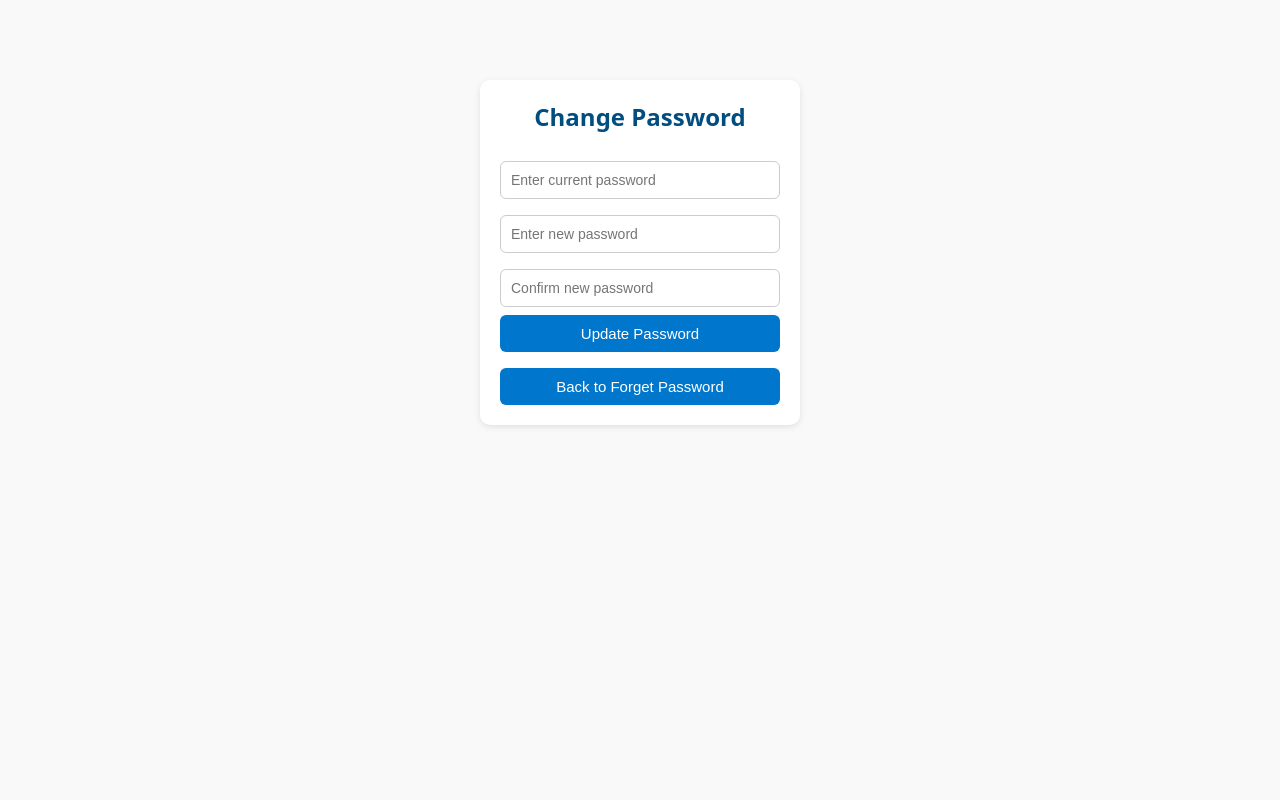
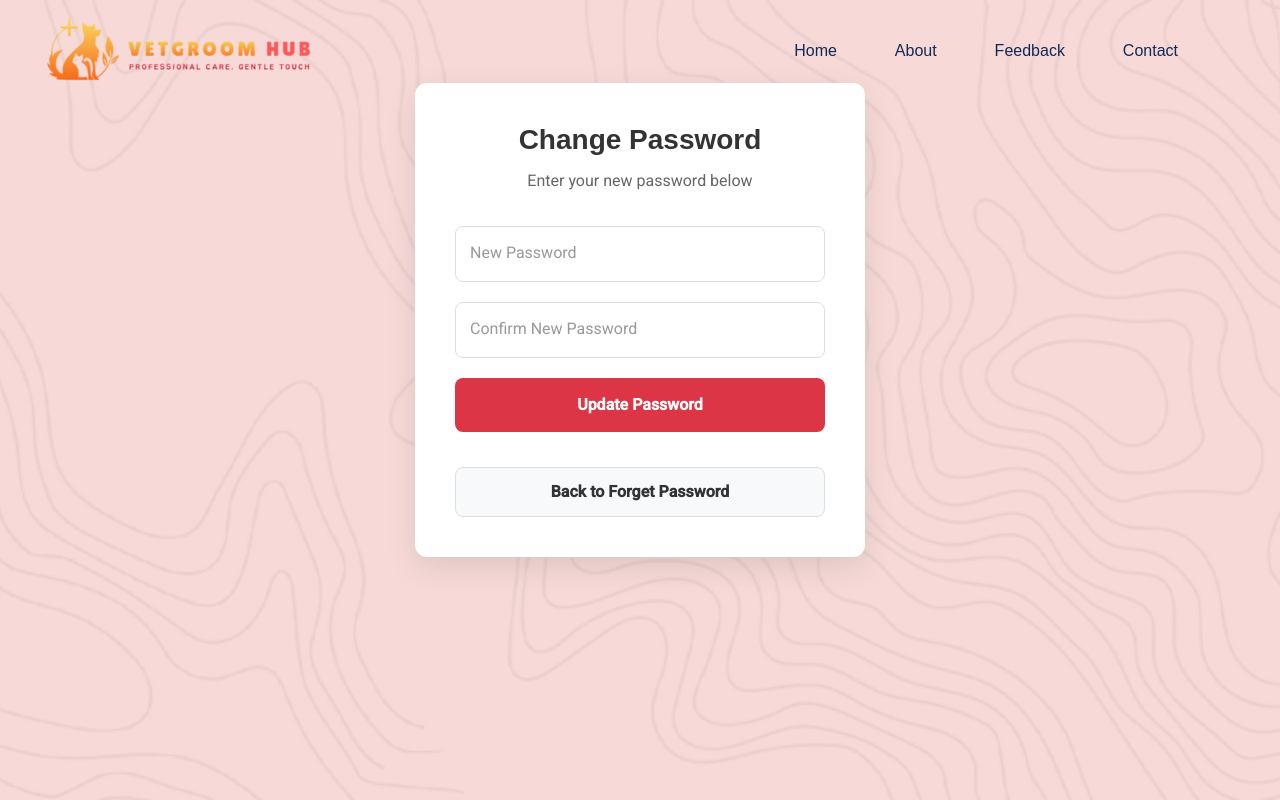
Before and after one commit to jiawei916/SD_SEC42_G01_42, a PHP site: page /vetgroom/changePassword.html in a window 1280 px wide. Run offline with PHP 8.4, Linux system fonts and the light colour scheme; some web fonts are replaced.

Commit message:
UPDATE TEMPLE CHANGE PASSWORD

```diff
--- a/changePassword.html
+++ b/changePassword.html
@@ -1,25 +1,372 @@
+<?php
+session_start();
+
+// Check login session
+$isLoggedIn = isset($_SESSION['user_name']);
+$userName = $isLoggedIn ? $_SESSION['user_name'] : "Guest";
+
+// Determine user role based on session or default to guest
+if (!$isLoggedIn) {
+    $userRole = 'guest';
+} else {
+    // Check if role is stored in session (you should set this during login)
+    if (isset($_SESSION['user_role'])) {
+        $userRole = $_SESSION['user_role'];
+    } else {
+        // Default role for logged-in users without a specific role
+        $userRole = 'customer';
+    }
+}
+?>
 <!DOCTYPE html>
 <html>
 <head>
-    <meta charset="UTF-8">
-    <title>Change Password</title>
-    <link rel="stylesheet" href="style.css">
+    <meta charset="utf-8">
+    <meta http-equiv="x-ua-compatible" content="ie=edge">
+    <title>Change Password - VetGroom Hub</title>
+    <meta name="description" content="Change your VetGroom Hub password">
+    <meta name="viewport" content="width=device-width, initial-scale=1">
+    <link rel="manifest" href="site.webmanifest">
+    <link rel="shortcut icon" type="image/x-icon" href="assets/img/favicon.ico">
+
+    <!-- CSS here -->
+    <link rel="stylesheet" href="assets/css/bootstrap.min.css">
+    <link rel="stylesheet" href="assets/css/owl.carousel.min.css">
+    <link rel="stylesheet" href="assets/css/slicknav.css">
+    <link rel="stylesheet" href="assets/css/flaticon.css">
+    <link rel="stylesheet" href="assets/css/animate.min.css">
+    <link rel="stylesheet" href="assets/css/magnific-popup.css">
+    <link rel="stylesheet" href="assets/css/fontawesome-all.min.css">
+    <link rel="stylesheet" href="assets/css/themify-icons.css">
+    <link rel="stylesheet" href="assets/css/slick.css">
+    <link rel="stylesheet" href="assets/css/nice-select.css">
+    <link rel="stylesheet" href="assets/css/style.css">
+    <style>
+        body {
+            opacity: 0;
+            animation: fadeInAnimation ease 1s;
+            animation-fill-mode: forwards;
+            background-image: url('assets/img/hero/hero2.png');
+            background-repeat: no-repeat;
+            background-attachment: fixed;
+            background-size: cover;
+            background-position: center;
+        }
+
+        @keyframes fadeInAnimation {
+            0% { opacity: 0; }
+            100% { opacity: 1; }
+        }
+
+        /* Password change container styling */
+        .password-change-container {
+            display: flex;
+            justify-content: center;
+            align-items: center;
+            min-height: 80vh;
+            padding: 20px;
+        }
+
+        .password-change-card {
+            background: white;
+            border-radius: 12px;
+            box-shadow: 0 10px 30px rgba(0, 0, 0, 0.1);
+            width: 100%;
+            max-width: 450px;
+            padding: 40px;
+            margin: 40px 0;
+        }
+
+        .password-change-header {
+            text-align: center;
+            margin-bottom: 30px;
+        }
+
+        .password-change-header h2 {
+            color: #333;
+            font-size: 28px;
+            margin-bottom: 10px;
+            font-weight: 700;
+        }
+
+        .password-change-header p {
+            color: #666;
+            font-size: 16px;
+        }
+
+        .form-group {
+            margin-bottom: 20px;
+            position: relative;
+        }
+
+        .input-wrapper {
+            position: relative;
+        }
+
+        .input-wrapper input {
+            width: 100%;
+            padding: 15px;
+            border: 1px solid #ddd;
+            border-radius: 8px;
+            font-size: 16px;
+            transition: border-color 0.3s;
+            box-sizing: border-box;
+        }
+
+        .input-wrapper input:focus {
+            border-color: #3aa9e4;
+            outline: none;
+        }
+
+        .input-wrapper label {
+            position: absolute;
+            top: 15px;
+            left: 15px;
+            color: #999;
+            pointer-events: none;
+            transition: 0.3s;
+            font-size: 16px;
+        }
+
+        .input-wrapper input:focus + label,
+        .input-wrapper input:not(:placeholder-shown) + label {
+            top: -10px;
+            left: 10px;
+            font-size: 12px;
+            background: white;
+            padding: 0 5px;
+            color: #3aa9e4;
+        }
+
+        .password-wrapper {
+            position: relative;
+        }
+
+        .password-toggle {
+            position: absolute;
+            right: 15px;
+            top: 50%;
+            transform: translateY(-50%);
+            background: none;
+            border: none;
+            cursor: pointer;
+            color: #999;
+        }
+
+        .change-btn {
+            width: 100%;
+            padding: 15px;
+            background: #dc3545;
+            color: white;
+            border: none;
+            border-radius: 8px;
+            font-size: 16px;
+            cursor: pointer;
+            transition: background 0.3s;
+            position: relative;
+            overflow: hidden;
+            font-weight: 600;
+        }
+
+        .change-btn:hover {
+            background: #ff707f;
+        }
+
+        .back-btn {
+            width: 100%;
+            padding: 12px;
+            background: #f8f9fa;
+            color: #333;
+            border: 1px solid #ddd;
+            border-radius: 8px;
+            font-size: 16px;
+            cursor: pointer;
+            transition: background 0.3s;
+            margin-top: 0px;
+            font-weight: 600;
+        }
+
+        .back-btn:hover {
+            background: #e9ecef;
+        }
+
+        .btn-text {
+            display: block;
+        }
+
+        .btn-loader {
+            display: none;
+            width: 20px;
+            height: 20px;
+            border: 3px solid rgba(255,255,255,0.3);
+            border-radius: 50%;
+            border-top-color: white;
+            animation: spin 1s linear infinite;
+            position: absolute;
+            top: 50%;
+            left: 50%;
+            margin-top: -10px;
+            margin-left: -10px;
+        }
+
+        @keyframes spin {
+            0% { transform: rotate(0deg); }
+            100% { transform: rotate(360deg); }
+        }
+
+        #message {
+            text-align: center;
+            margin-top: 15px;
+            padding: 10px;
+            border-radius: 5px;
+            font-weight: 500;
+        }
+
+        #message.success {
+            color: green;
+            background: #eaf7ea;
+            border: 1px solid #c3e6c3;
+        }
+
+        #message.error {
+            color: #e74c3c;
+            background: #fdecea;
+            border: 1px solid #f5c6cb;
+        }
+
+        /* Profile dropdown */
+        .profile-dropdown {
+            position: absolute;
+            top: 15px;
+            right: 20px;
+            display: flex;
+            align-items: center;
+            cursor: pointer;
+            background-color: #3aa9e4;
+            padding: 6px 10px;
+            border-radius: 6px;
+            box-shadow: 0px 2px 6px rgba(0,0,0,0.2);
+        }
+
+        .profile-icon {
+            font-size: 26px;
+            margin-right: 8px;
+        }
+
+        .profile-name {
+            font-size: 16px;
+            font-weight: bold;
+            color: white;
+        }
+
+        .dropdown-content {
+            display: none;
+            position: absolute;
+            right: 0;
+            top: 40px;
+            background: white;
+            min-width: 140px;
+            box-shadow: 0px 0px 8px rgba(0,0,0,0.2);
+            border-radius: 5px;
+            z-index: 1;
+        }
+
+        .dropdown-content a {
+            display: block;
+            padding: 8px 12px;
+            font-size: 14px;
+            text-decoration: none;
+            color: #333;
+            transition: background 0.2s ease;
+        }
+
+        .dropdown-content a:hover {
+            background-color: #f1f1f1;
+        }
+
+        .profile-dropdown:hover .dropdown-content {
+            display: block;
+        }
+    </style>
 </head>
+
 <body>
 
-<div class="container">
-    <h2>Change Password</h2>
-    <form id="changePasswordForm">
-        <input type="password" id="currentPassword" placeholder="Enter current password" required>
-        <input type="password" id="newPassword" placeholder="Enter new password" required>
-        <input type="password" id="confirmPassword" placeholder="Confirm new password" required>
-        <button type="submit" class="submit-btn">Update Password</button>
-        <p id="message"></p>
-    </form>
+    <header>
+        <!-- Header Start -->
+        <div class="header-area header-transparent">
+            <div class="main-header header-sticky">
+                <div class="container-fluid">
+                    <div class="row align-items-center">
+                        <!-- Logo -->
+                        <div class="col-xl-2 col-lg-2 col-md-1">
+                            <div class="logo">
+                                <a href="homepage.php"><img src="assets/img/logo/logo.png" alt="VetGroom Hub Logo"></a>
+                            </div>
+                        </div>
+                        <div class="col-xl-10 col-lg-10 col-md-10">
+                            <div class="menu-main d-flex align-items-center justify-content-end">
+                                <!-- Main-menu -->
+                                <div class="main-menu f-right d-none d-lg-block">
+                                    <nav>
+                                        <ul id="navigation">
+                                            <li><a href="homepage.php">Home</a></li>
+                                            <li><a href="aboutUs.php">About</a></li>
+                                            <li><a href="feedback.php">Feedback</a></li>
+                                            <li><a href="contact.php">Contact</a></li>
+                                        </ul>
+                                    </nav>
+                                </div>
+                            </div>
+                        </div>
+                    </div>
+                </div>
+            </div>
+        </div>
+        <!-- Header End -->
+    </header>
 
-    <!-- Back to Forget Password -->
-    <button class="back-btn" onclick="window.location.href='forgetPassword.html'">Back to Forget Password</button>
-</div>
+    <main>
+        <div class="password-change-container">
+            <div class="password-change-card">
+                <div class="password-change-header">
+                    <h2>Change Password</h2>
+                    <p>Enter your new password below</p>
+                </div>
+
+                <form id="changePasswordForm">
+                    <div class="form-group">
+                        <div class="input-wrapper password-wrapper">
+                            <input type="password" id="newPassword" name="newPassword" placeholder=" " required>
+                            <label for="newPassword">New Password</label>
+                            <button type="button" class="password-toggle" id="newPasswordToggle" aria-label="Toggle password visibility">
+                                <span class="eye-icon" id="newEyeIcon"></span>
+                            </button>
+                        </div>
+                    </div>
+
+                    <div class="form-group">
+                        <div class="input-wrapper password-wrapper">
+                            <input type="password" id="confirmPassword" name="confirmPassword" placeholder=" " required>
+                            <label for="confirmPassword">Confirm New Password</label>
+                            <button type="button" class="password-toggle" id="confirmPasswordToggle" aria-label="Toggle password visibility">
+                                <span class="eye-icon" id="confirmEyeIcon"></span>
+                            </button>
+                        </div>
+                    </div>
+
+                    <button type="submit" class="change-btn">
+                        <span class="btn-text">Update Password</span>
+                        <span class="btn-loader"></span>
+                    </button>
+
+                    <div id="message"></div>
+                </form>
+
+                <button class="back-btn" onclick="window.location.href='forgetPassword.html'">Back to Forget Password</button>
+            </div>
+        </div>
+    </main>
 
 <script>
 document.getElementById("changePasswordForm").addEventListener("submit", async function(event) {
@@ -31,30 +378,40 @@ document.getElementById("changePasswordForm").addEventListener("submit", async f
     const newPassword = document.getElementById("newPassword").value.trim();
     const confirmPassword = document.getElementById("confirmPassword").value.trim();
     const message = document.getElementById("message");
+    const btnText = document.querySelector('.btn-text');
+    const btnLoader = document.querySelector('.btn-loader');
 
     message.textContent = "";
-    message.style.color = "red"; // default for errors
+    message.className = "";
 
     // === Validation ===
     if (!token) {
         message.textContent = "Invalid or missing token.";
+        message.className = "error";
         return;
     }
 
     if (newPassword === "" || confirmPassword === "") {
         message.textContent = "All fields are required.";
+        message.className = "error";
         return;
     }
 
     if (newPassword !== confirmPassword) {
         message.textContent = "New passwords do not match!";
+        message.className = "error";
         return;
     }
 
     if (newPassword.length < 6) {
         message.textContent = "New password must be at least 6 characters.";
+        message.className = "error";
         return;
     }
+
+    // Show loading animation
+    btnText.style.opacity = '0.5';
+    btnLoader.style.display = 'block';
 
     try {
         // Send data to backend
@@ -70,24 +427,60 @@ document.getElementById("changePasswordForm").addEventListener("submit", async f
 
         const result = await response.json();
 
+        // Reset loading animation
+        btnText.style.opacity = '1';
+        btnLoader.style.display = 'none';
+
         if (result.status === "success") {
             message.textContent = "✅ Password updated successfully!";
-            message.style.color = "green";
+            message.className = "success";
 
             setTimeout(() => {
-                window.location.href = "signIn.html";
+                window.location.href = "signIn.php";
             }, 2000);
         } else {
             message.textContent = result.message || "❌ Password update failed.";
+            message.className = "error";
         }
 
     } catch (error) {
+        // Reset loading animation
+        btnText.style.opacity = '1';
+        btnLoader.style.display = 'none';
+
         message.textContent = "⚠️ Server error. Please try again later.";
+        message.className = "error";
         console.error("Error:", error);
+    }
+});
+
+// Password visibility toggle
+document.getElementById("newPasswordToggle").addEventListener("click", function() {
+    const passwordInput = document.getElementById("newPassword");
+    const eyeIcon = document.getElementById("newEyeIcon");
+
+    if (passwordInput.type === "password") {
+        passwordInput.type = "text";
+        eyeIcon.textContent = "🔒";
+    } else {
+        passwordInput.type = "password";
+        eyeIcon.textContent = "👁️";
+    }
+});
+
+document.getElementById("confirmPasswordToggle").addEventListener("click", function() {
+    const passwordInput = document.getElementById("confirmPassword");
+    const eyeIcon = document.getElementById("confirmEyeIcon");
+
+    if (passwordInput.type === "password") {
+        passwordInput.type = "text";
+        eyeIcon.textContent = "🔒";
+    } else {
+        passwordInput.type = "password";
+        eyeIcon.textContent = "👁️";
     }
 });
 </script>
 
-
 </body>
 </html>
--- a/signOut.php
+++ b/signOut.php
@@ -96,6 +96,9 @@ $userName = $isLoggedIn ? $_SESSION['user_name'] : "Guest";
     <a href="contact.php">Contact</a>
     <a href="feedback.php">Feedback</a>
     <a href="emailVerification.php">Verification</a>
+    <?php if ($userRole === 'admin' || $userRole === 'staff'): ?>
+      <a href="viewFeedback.php">View Feedback</a>
+    <?php endif; ?>
   </nav>
 
 <!-- ===== Main Content ===== -->
```
